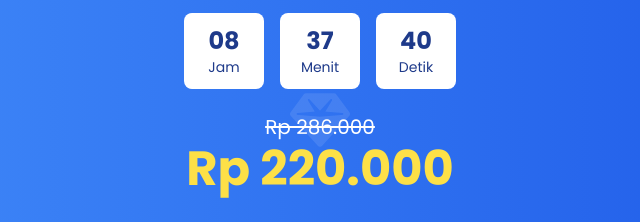
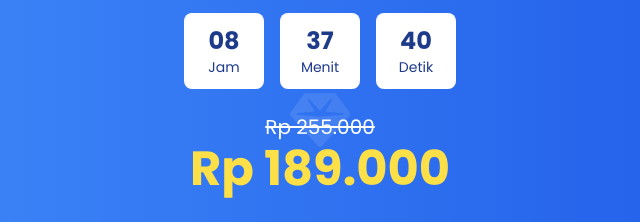
Before and after one commit to ezrascho/jenairakhimar, a plain HTML site: page index.html in a window 1280 px wide. Shown: the part 2571-2793 px from the top of the page, 320-960 px from the left. Drawn offline with nearby package versions, Linux system fonts and the light colour scheme; a script that the page names is missing.

Commit message:
Update index.html

```diff
--- a/index.html
+++ b/index.html
@@ -255,8 +255,8 @@
                     </div>
 
                     <div class="flex flex-col items-center mb-6">
-                        <div class="text-xl line-through mb-1">Rp 286.000</div>
-                        <div class="text-4xl md:text-5xl font-bold text-yellow-300">Rp 220.000</div>
+                        <div class="text-xl line-through mb-1">Rp 255.000</div>
+                        <div class="text-4xl md:text-5xl font-bold text-yellow-300">Rp 189.000</div>
                         <br>
                         <div class="bg-yellow-400 text-blue-900 font-bold py-2 px-4 rounded-full mt-2">
                             Anda Hemat Rp 66.000!
```
